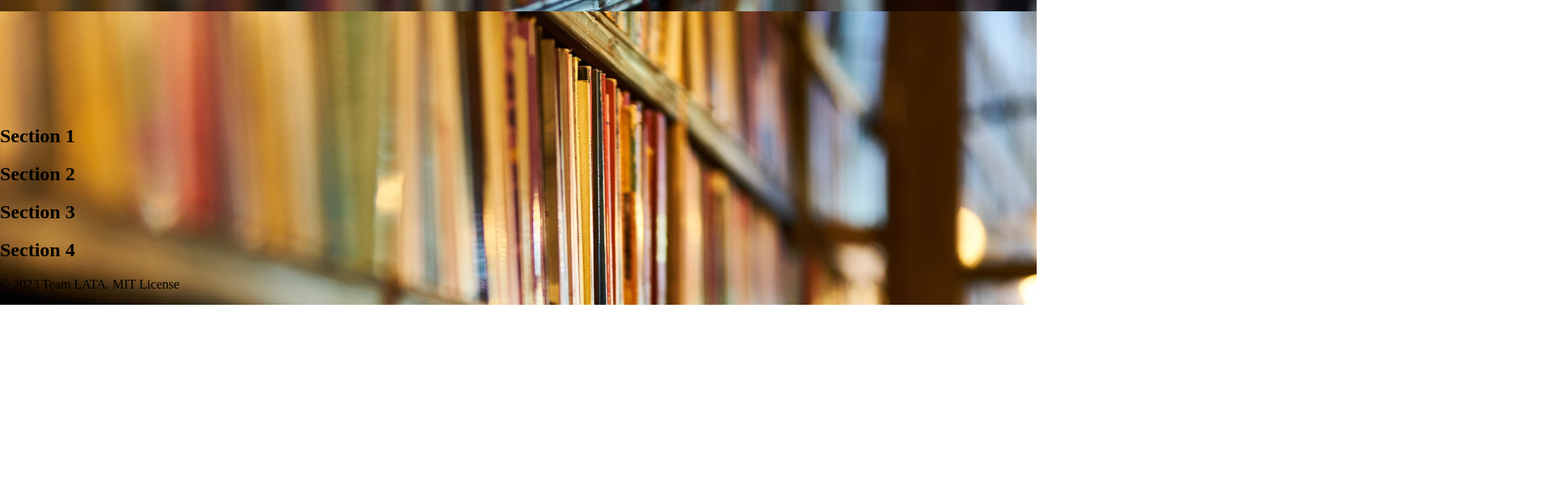
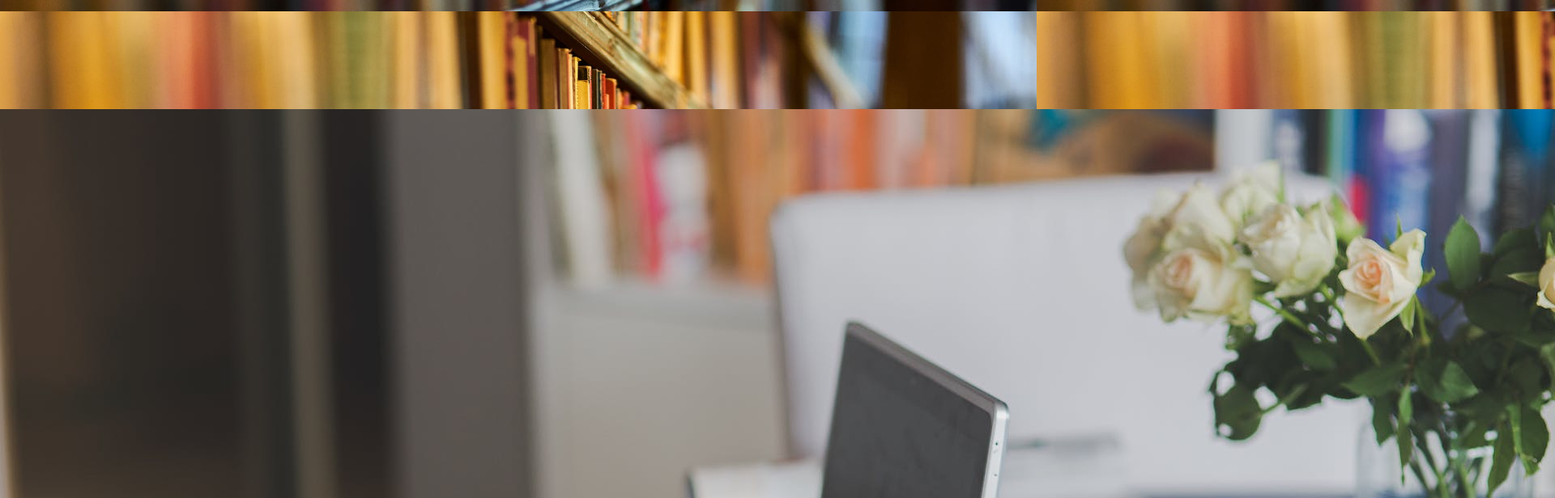
Before and after one commit to adiazsoriano/ITEC471-Team2-Website, a plain HTML site: page project-page/index.html in a window 1280 px wide. Shown: the part 840-1456 px from the top of the page at 81% size, 1920 px wide, since content can reach past the window. Before the commit the page ends 1217 px from the top, so only its background shows below. Drawn offline with nearby package versions, Linux system fonts and the light colour scheme; files that its build step writes are made by us from their sources.

Commit message:
added flavor image to project

```diff
--- a/project-page/index.html
+++ b/project-page/index.html
@@ -9,12 +9,12 @@
   <link href="style.css" rel="stylesheet" type="text/css" />
   <style>
     .image-b1 {
-    background-image: url('images/e-bookstore-background.jpeg');
-    background-attachment: fixed;
-    background-size: cover;
-    background-position: center;
+      background-image: url('images/e-bookstore-background.jpeg');
+      background-attachment: fixed;
+      background-size: cover;
+      background-position: center;
     }
-</style>
+  </style>
 </head>
 
 <body class="d-flex flex-column min-vh-100 image-b1">
@@ -32,9 +32,7 @@
     <div class="container">
       <div class="row mb-5">
         <div class="col-md-6 mb-4 mb-md-0">
-          <h2 class="text-center text-md-start">Section 1</h2>
-          <span class="text-start text-md-end">
-          </span>
+          <img src="images/e-bookstore-flavor.jpeg" alt="Image Description" class="img-fluid">
         </div>
         <div class="col-md-6">
           <h2 class="text-center text-md-start">Section 2</h2>
@@ -65,7 +63,9 @@
     <img src="images/up-arrow.png" />
   </button>
   <script src="script.js"></script>
-  <script src="https://cdn.jsdelivr.net/npm/bootstrap@5.3.1/dist/js/bootstrap.bundle.min.js" integrity="sha384-HwwvtgBNo3bZJJLYd8oVXjrBZt8cqVSpeBNS5n7C8IVInixGAoxmnlMuBnhbgrkm" crossorigin="anonymous"></script>
+  <script src="https://cdn.jsdelivr.net/npm/bootstrap@5.3.1/dist/js/bootstrap.bundle.min.js"
+    integrity="sha384-HwwvtgBNo3bZJJLYd8oVXjrBZt8cqVSpeBNS5n7C8IVInixGAoxmnlMuBnhbgrkm"
+    crossorigin="anonymous"></script>
 </body>
 
 </html>
```
Also changed, not shown: images/e-bookstore-flavor.jpeg (added).
